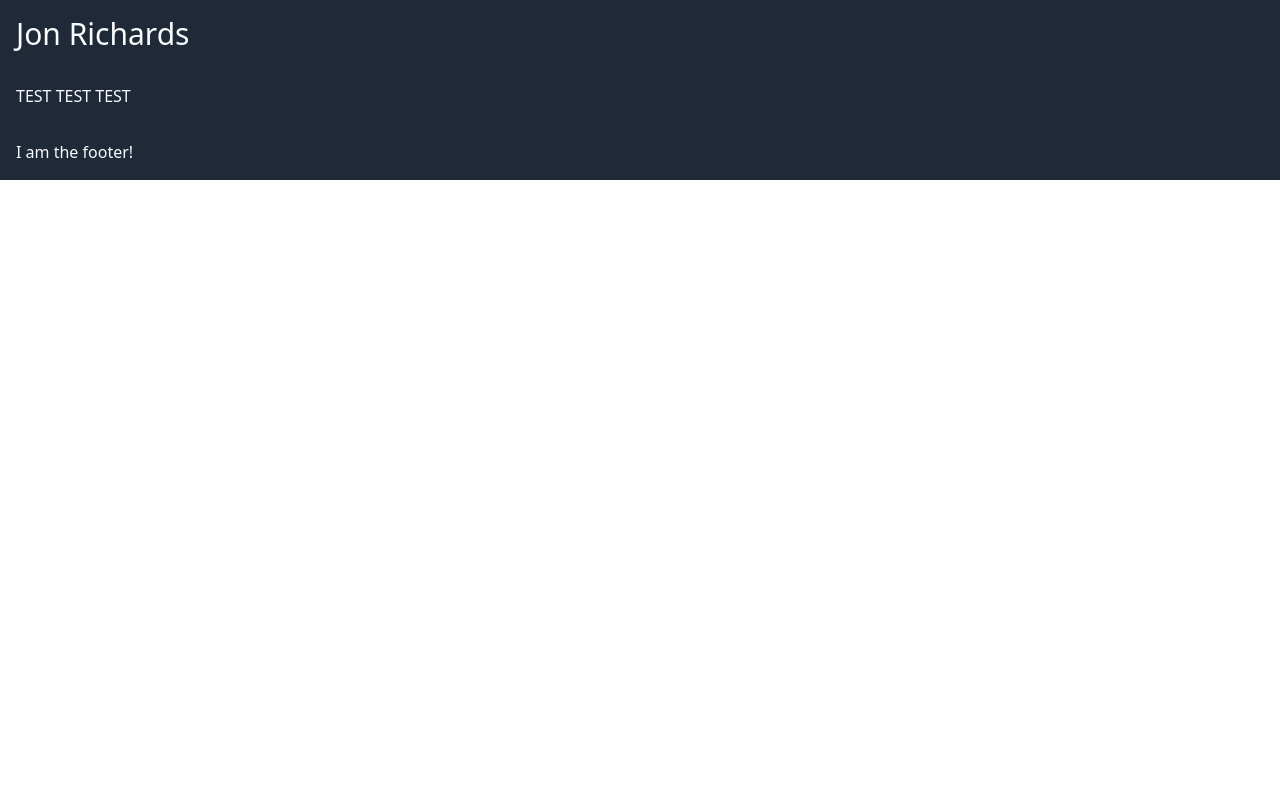
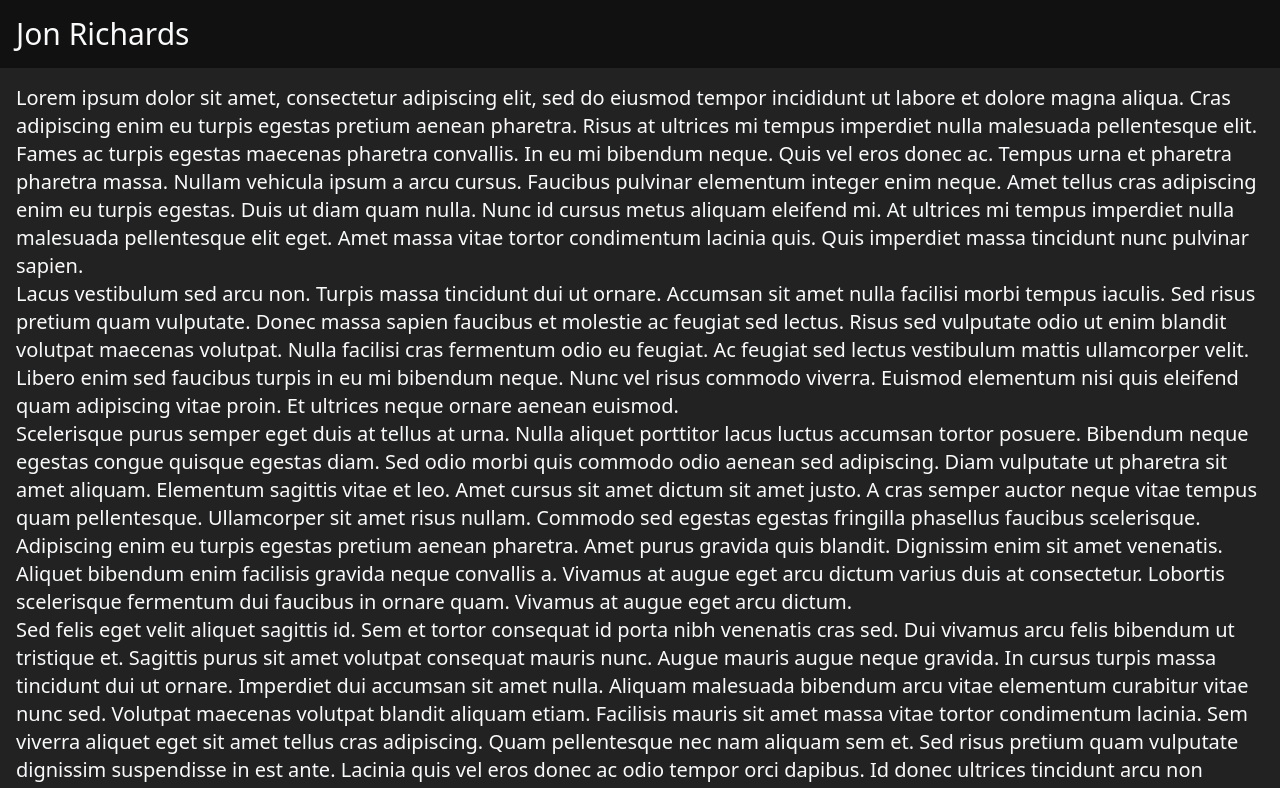
Before and after one commit to Jon-Richards/nuxt-blog, a Nuxt app: page / in a window 1280 px wide. Shown: the top 788 px of the page. Built offline with nearby package versions, Linux system fonts and the light colour scheme.

Commit message:
design: Customize Tailwind, begin comps.

```diff
--- a/components/footer.vue
+++ b/components/footer.vue
@@ -1,5 +1,5 @@
 <template>
-  <footer class="p-4 text-gray-50 bg-gray-800">
+  <footer class="p-4 text-gray-50 bg-graphite-900">
     I am the footer!
   </footer>
 </template>
--- a/components/header.vue
+++ b/components/header.vue
@@ -1,5 +1,5 @@
 <template>
-  <header class="bg-gray-800">
+  <header class="bg-graphite-900">
     <h1 class="text-gray-50 text-3xl p-4">
       Jon Richards
     </h1>
--- /dev/null
+++ b/components/lorem.vue
@@ -0,0 +1,19 @@
+<template>
+  <div>
+    <p>
+      Lorem ipsum dolor sit amet, consectetur adipiscing elit, sed do eiusmod tempor incididunt ut labore et dolore magna aliqua. Cras adipiscing enim eu turpis egestas pretium aenean pharetra. Risus at ultrices mi tempus imperdiet nulla malesuada pellentesque elit. Fames ac turpis egestas maecenas pharetra convallis. In eu mi bibendum neque. Quis vel eros donec ac. Tempus urna et pharetra pharetra massa. Nullam vehicula ipsum a arcu cursus. Faucibus pulvinar elementum integer enim neque. Amet tellus cras adipiscing enim eu turpis egestas. Duis ut diam quam nulla. Nunc id cursus metus aliquam eleifend mi. At ultrices mi tempus imperdiet nulla malesuada pellentesque elit eget. Amet massa vitae tortor condimentum lacinia quis. Quis imperdiet massa tincidunt nunc pulvinar sapien.
+    </p>
+    <p>
+      Lacus vestibulum sed arcu non. Turpis massa tincidunt dui ut ornare. Accumsan sit amet nulla facilisi morbi tempus iaculis. Sed risus pretium quam vulputate. Donec massa sapien faucibus et molestie ac feugiat sed lectus. Risus sed vulputate odio ut enim blandit volutpat maecenas volutpat. Nulla facilisi cras fermentum odio eu feugiat. Ac feugiat sed lectus vestibulum mattis ullamcorper velit. Libero enim sed faucibus turpis in eu mi bibendum neque. Nunc vel risus commodo viverra. Euismod elementum nisi quis eleifend quam adipiscing vitae proin. Et ultrices neque ornare aenean euismod.
+    </p>
+    <p>
+      Scelerisque purus semper eget duis at tellus at urna. Nulla aliquet porttitor lacus luctus accumsan tortor posuere. Bibendum neque egestas congue quisque egestas diam. Sed odio morbi quis commodo odio aenean sed adipiscing. Diam vulputate ut pharetra sit amet aliquam. Elementum sagittis vitae et leo. Amet cursus sit amet dictum sit amet justo. A cras semper auctor neque vitae tempus quam pellentesque. Ullamcorper sit amet risus nullam. Commodo sed egestas egestas fringilla phasellus faucibus scelerisque. Adipiscing enim eu turpis egestas pretium aenean pharetra. Amet purus gravida quis blandit. Dignissim enim sit amet venenatis. Aliquet bibendum enim facilisis gravida neque convallis a. Vivamus at augue eget arcu dictum varius duis at consectetur. Lobortis scelerisque fermentum dui faucibus in ornare quam. Vivamus at augue eget arcu dictum.
+    </p>
+    <p>
+      Sed felis eget velit aliquet sagittis id. Sem et tortor consequat id porta nibh venenatis cras sed. Dui vivamus arcu felis bibendum ut tristique et. Sagittis purus sit amet volutpat consequat mauris nunc. Augue mauris augue neque gravida. In cursus turpis massa tincidunt dui ut ornare. Imperdiet dui accumsan sit amet nulla. Aliquam malesuada bibendum arcu vitae elementum curabitur vitae nunc sed. Volutpat maecenas volutpat blandit aliquam etiam. Facilisis mauris sit amet massa vitae tortor condimentum lacinia. Sem viverra aliquet eget sit amet tellus cras adipiscing. Quam pellentesque nec nam aliquam sem et. Sed risus pretium quam vulputate dignissim suspendisse in est ante. Lacinia quis vel eros donec ac odio tempor orci dapibus. Id donec ultrices tincidunt arcu non sodales. Eu tincidunt tortor aliquam nulla facilisi cras fermentum odio eu. Sed viverra ipsum nunc aliquet. Orci phasellus egestas tellus rutrum tellus. Arcu non odio euismod lacinia at quis. Augue eget arcu dictum varius duis at consectetur lorem.
+    </p>
+    <p>
+      Convallis tellus id interdum velit laoreet id. Curabitur gravida arcu ac tortor. Non curabitur gravida arcu ac tortor dignissim. Vestibulum rhoncus est pellentesque elit. Purus semper eget duis at tellus. Elit scelerisque mauris pellentesque pulvinar pellentesque habitant. Porta non pulvinar neque laoreet suspendisse. At in tellus integer feugiat scelerisque varius morbi enim. Gravida in fermentum et sollicitudin ac. Varius duis at consectetur lorem donec massa. Risus quis varius quam quisque id diam vel quam. Commodo quis imperdiet massa tincidunt nunc pulvinar sapien et. A condimentum vitae sapien pellentesque habitant. Scelerisque purus semper eget duis at. At lectus urna duis convallis convallis tellus id interdum velit. A scelerisque purus semper eget duis at. Enim nunc faucibus a pellentesque. Velit sed ullamcorper morbi tincidunt ornare massa eget egestas purus. Accumsan tortor posuere ac ut. Rhoncus urna neque viverra justo nec ultrices dui sapien.
+    </p>
+  </div>
+</template>
--- a/layouts/default.vue
+++ b/layouts/default.vue
@@ -1,7 +1,9 @@
 <template>
-  <div>
+  <div class="h-screen flex flex-col bg-graphite-900">
     <Header />
-    <Nuxt />
+    <main class="flex-grow">
+      <Nuxt />
+    </main>
     <Footer />
   </div>
 </template>
@@ -14,6 +16,16 @@ export default {
   components: {
     Header,
     Footer
+  },
+  head: {
+    htmlAttrs: {
+      lang: 'en'
+    },
+    meta: [
+      { charset: 'utf-8' },
+      { name: 'viewport', content: 'width=device-width, initial-scale=1' }
+    ],
+    title: 'Jon Richards'
   }
 }
 </script>
--- a/pages/index.vue
+++ b/pages/index.vue
@@ -1,13 +1,16 @@
 <template>
-  <div class="bg-gray-800 p-4">
-    <p class="text-gray-50">
-      TEST TEST TEST
-    </P>
+  <div class="bg-graphite-800 p-4 text-gray-50 text-xl">
+    <Lorem />
   </div>
 </template>
 
 <script>
+import Lorem from '../components/lorem.vue'
+
 export default {
+  components: {
+    Lorem
+  },
   layout () {
     return 'default'
   }
--- a/tailwind.config.js
+++ b/tailwind.config.js
@@ -2,7 +2,22 @@ module.exports = {
   purge: [],
   darkMode: false, // or 'media' or 'class'
   theme: {
-    extend: {}
+    extend: {
+      colors: {
+        graphite: {
+          50: '#aaa',
+          100: '#999',
+          200: '#888',
+          300: '#777',
+          400: '#666',
+          500: '#555',
+          600: '#444',
+          700: '#333',
+          800: '#222',
+          900: '#111'
+        }
+      }
+    }
   },
   variants: {
     extend: {}
```
Also changed, not shown: 2 other files (tests, documents, lock files or other folders).
